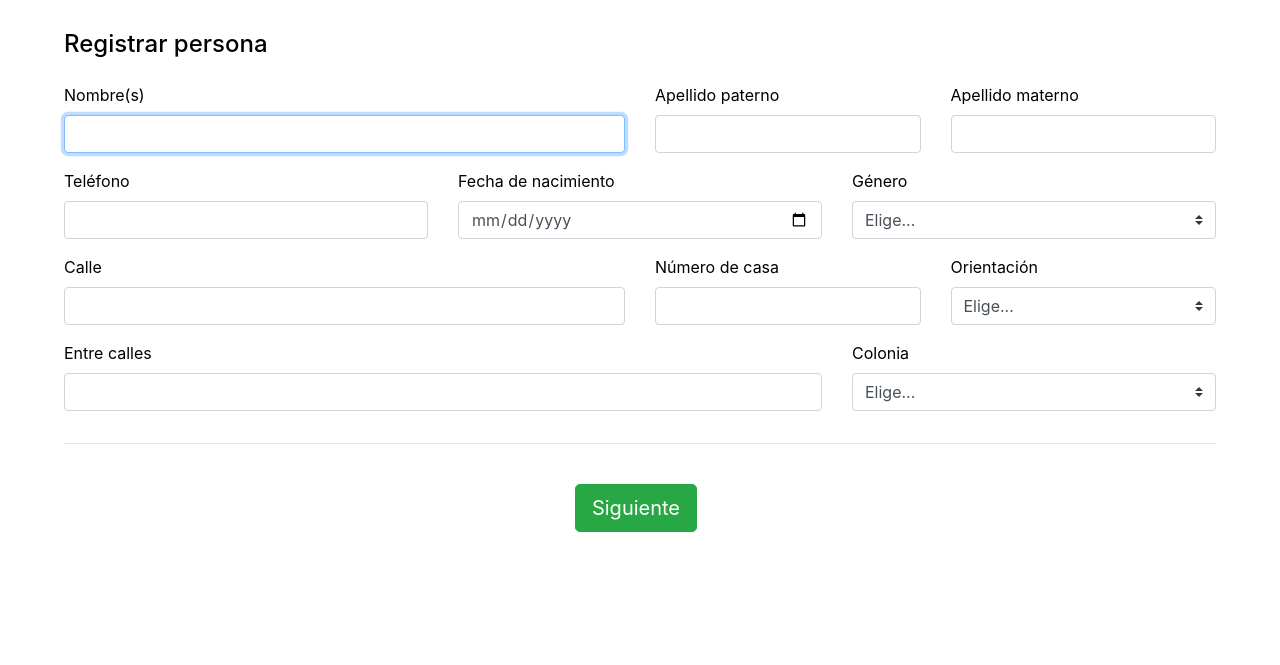
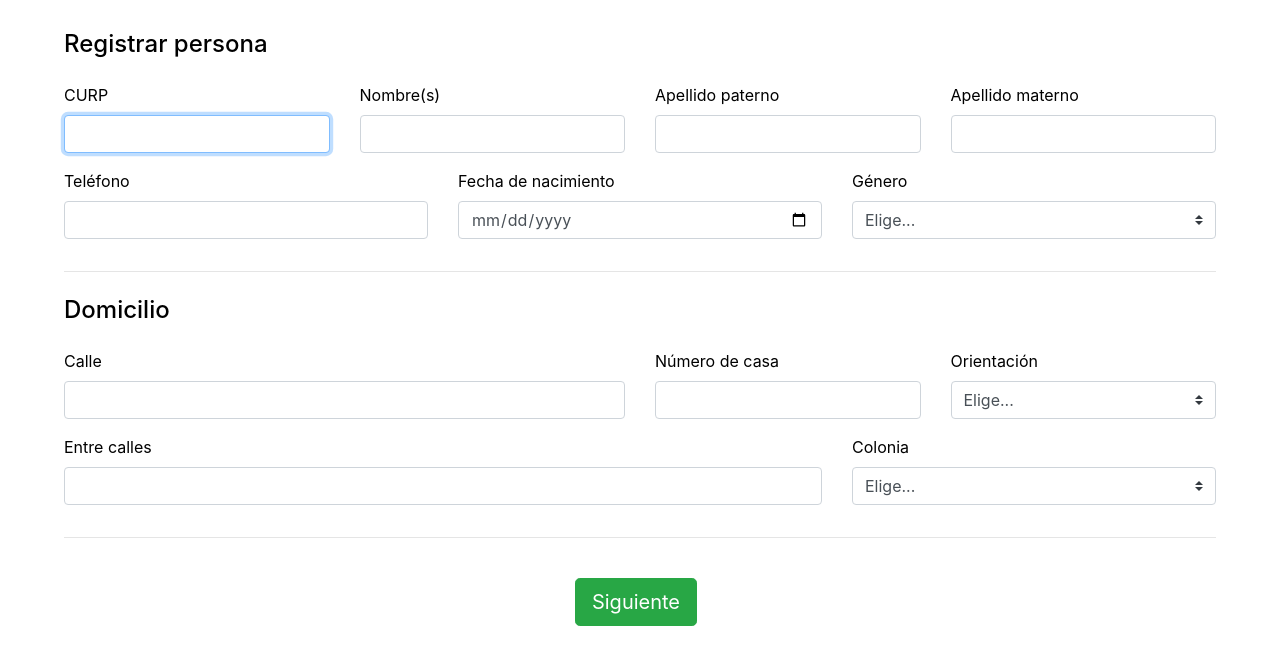
Before and after one commit to AxelGarcia123/San-Patricio, a Flask app: page /registro-personas in a window 1280 px wide. Shown: the part 58-723 px from the top of the page. Run offline with Flask 2, Linux system fonts and the light colour scheme; data that the repository does not hold is empty; some libraries are stand-ins or nearby versions.

Commit message:
Registro de alumnos terminado. Detalles corregidos.

```diff
--- a/src/main.py
+++ b/src/main.py
@@ -112,17 +112,14 @@ def cargar_actividades_registro():
 def cargar_grupos_registro():
     if request.method == "GET":
         query = "select cve_act, nom_act from actividad"
-
         cur.execute(query)
         actividades = cur.fetchall()
 
         query = "select cve_are, nombre_are from area"
-
         cur.execute(query)
         areas = cur.fetchall()
 
         query = "select cve_emp, concat(ap_per, ' ', am_per, ' ', nom_per) as nombre from empleado e join persona p on e.curp_per=p.curp_per"
-
         cur.execute(query)
         empleados = cur.fetchall()
 
@@ -147,20 +144,62 @@ def cargar_grupos_registro():
         mydb.commit()
 
         print("INSERCION EXITOSA")
-
         pass
 
     return render_template('grupos_registro.html')
 
+### TODO: CHECAR QUE SEA CORRECTA LA EJECUCION
 @app.route('/registro-personas', methods=['GET', 'POST'])
 def cargar_personas_registro():
     if request.method == "POST":
-        return redirect(url_for('cargar_alumnos_registro'))
-    return render_template('personas_registro.html')
+        detalles = request.form
+        _curp = detalles['curp']
+        _nombre = detalles['nombre']
+        _ap = detalles['ap']
+        _am = detalles['am']
+        _tel = detalles['tel']
+        _fechanac = detalles['fechanac']
+        _genero = detalles['genero']
+        _calle = detalles['calle']
+        _num = detalles['num']
+        _orient = detalles['orient']
+        _entrecalles = detalles['entrecalles']
+        _col = detalles['col']
 
-@app.route('/registro-alumnos')
-def cargar_alumnos_registro():
-    return render_template('alumnos_registro.html')
+        query = "insert into persona values (%s, %s, %s, %s, %s, %s, %s, %s, %s, %s, %s, %s)"
+        values = (_curp, _nombre, _ap, _am, _tel, _fechanac, _genero, _calle, _num, _orient, _entrecalles, _col)
+
+        cur.execute(query, values)
+        # mydb.commit()
+
+        return redirect(url_for('cargar_alumnos_registro', curp = _curp))
+        # return render_template('alumnos_registro.html', curp = _curp) ## NO funciona
+
+    query = "select * from colonia"
+    cur.execute(query)
+    colonias = cur.fetchall()
+
+    return render_template('personas_registro.html', colonias = colonias)
+
+### TODO: CHECAR QUE SEA CORRECTA LA EJECUCION
+@app.route('/registro-alumnos/<curp>', methods=['GET', 'POST'])
+def cargar_alumnos_registro(curp):
+    if request.method == "POST":
+        detalles = request.form
+        _estatura = detalles['estatura']
+        _peso = detalles['peso']
+
+        query = "insert into alumno values (%s, %s, %s, %s)"
+        values = (None, _estatura, _peso, curp)
+
+        cur.execute(query, values)
+        mydb.commit()
+
+        print("INSERCION EXITOSA")
+
+        pass
+
+    return render_template('alumnos_registro.html', curp = curp)
 
 # @app.route('/test', methods=['GET', 'POST'])
 # def test():
--- a/src/templates/alumnos_registro.html
+++ b/src/templates/alumnos_registro.html
@@ -41,12 +41,10 @@
 
             <div class="col-md-4 mb-3">
                 <label for="curp">CURP</label>
-                <select class="custom-select d-block w-100" id="curp" name="curp" required>
-                    <option value="">Elige...</option>
-                </select>
+                <input type="text" class="form-control" id="curp" name="curp" placeholder="" value="{{ curp }}" disabled>
 
                 <div class="invalid-feedback">
-                    Elija una opción.
+                    Ingrese una CURP válida.
                 </div>
             </div>
 
--- a/src/templates/personas_registro.html
+++ b/src/templates/personas_registro.html
@@ -11,9 +11,18 @@
     <form class="needs-validation"  action="" method="POST">
         <div class="row ">
 
-            <div class="col-md-6 mb-3">
+            <div class="col-md-3 mb-3">
+                <label for="curp">CURP</label>
+                <input type="text" class="form-control" id="curp" name="curp" placeholder="" value="" maxlength="18" required autofocus>
+
+                <div class="invalid-feedback">
+                    Ingrese una CURP válida.
+                </div>
+            </div>
+
+            <div class="col-md-3 mb-3">
                 <label for="nombre">Nombre(s)</label>
-                <input type="text" class="form-control" id="nombre" name="nombre" placeholder="" value="" maxlength="80" required autofocus>
+                <input type="text" class="form-control" id="nombre" name="nombre" placeholder="" value="" maxlength="80" required>
 
                 <div class="invalid-feedback">
                     Ingrese un nombre válido.
@@ -75,6 +84,10 @@
 
         </div>
 
+        <hr class="mb-4">
+
+        <h4 class="mx-auto mb-4">Domicilio</h4>
+
         <div class="row">
 
             <div class="col-md-6 mb-3">
@@ -128,7 +141,9 @@
                 <label for="col">Colonia</label>
                 <select class="custom-select d-block w-100" id="col" name="col" required>
                     <option value="">Elige...</option>
-                    <option value="A">A</option>
+                    {% for i in colonias %}
+                        <option value="{{ i[0] }}">{{ i[1] }} - {{ i[2] }}</option>
+                    {% endfor %}
                 </select>
 
                 <div class="invalid-feedback">
```
